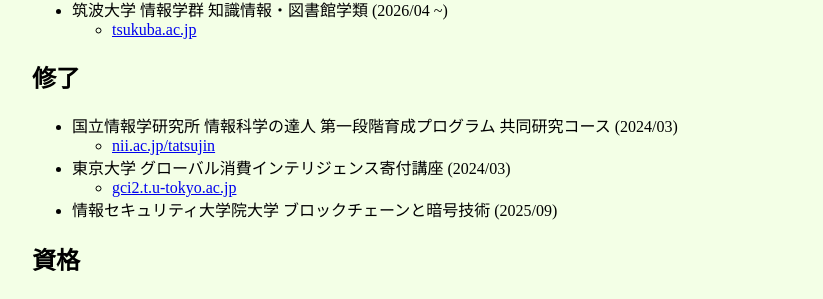
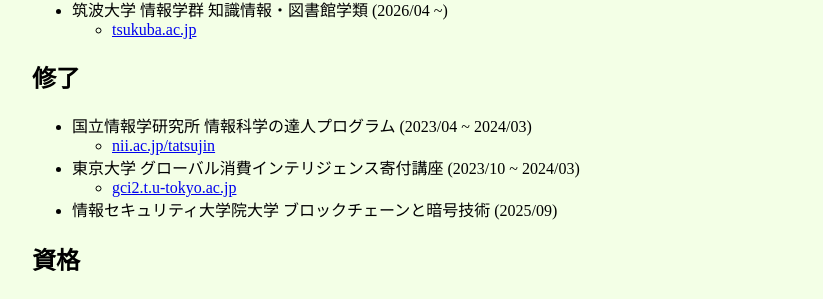
Before and after one commit to kogetsu0728/kogetsu0728.github.io, a Jekyll site: the page built from index.md, in a window 1280 px wide. Shown: the part 461-760 px from the top of the page, without its empty margins (228-1051 px from the left). Built offline with Jekyll 4.4.1, drawn with Linux system fonts in a browser that asks for light colours.

Commit message:
fix: 期間

```diff
--- a/index.md
+++ b/index.md
@@ -26,9 +26,9 @@
     - [tsukuba.ac.jp](https://www.tsukuba.ac.jp/)
 
 ## 修了
-- 国立情報学研究所 情報科学の達人 第一段階育成プログラム 共同研究コース (2024/03)
+- 国立情報学研究所 情報科学の達人プログラム (2023/04 ~ 2024/03)
     - [nii.ac.jp/tatsujin](https://www.nii.ac.jp/tatsujin/)
-- 東京大学 グローバル消費インテリジェンス寄付講座 (2024/03)
+- 東京大学 グローバル消費インテリジェンス寄付講座 (2023/10 ~ 2024/03)
     - [gci2.t.u-tokyo.ac.jp](https://gci2.t.u-tokyo.ac.jp/)
 - 情報セキュリティ大学院大学 ブロックチェーンと暗号技術 (2025/09)
 
```
